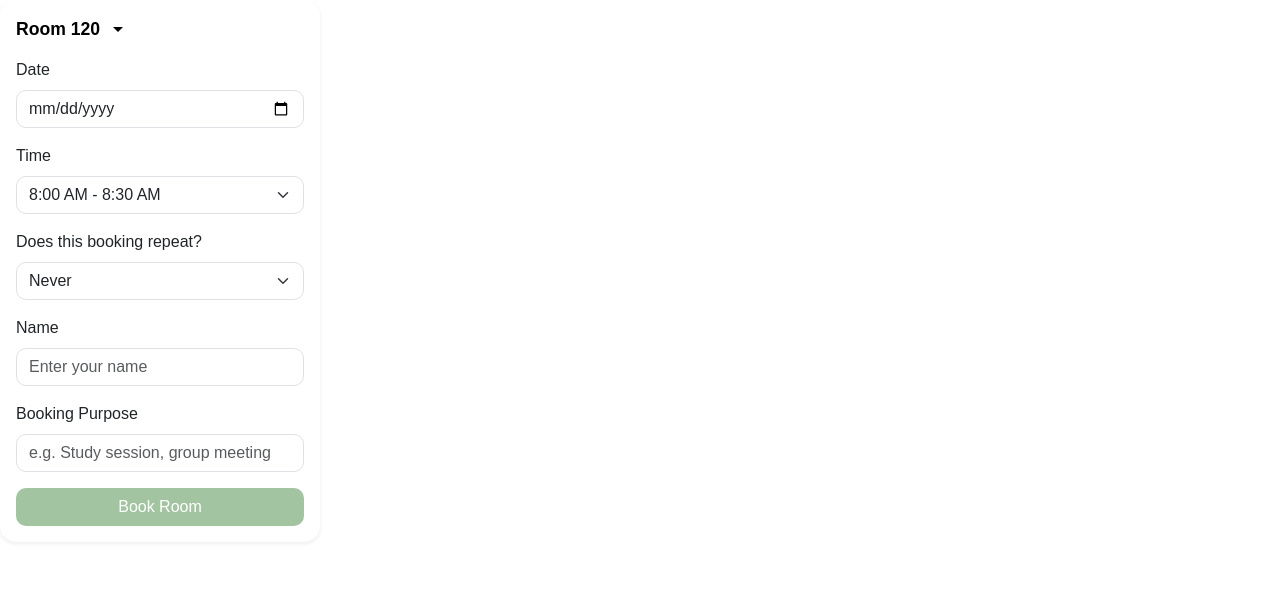
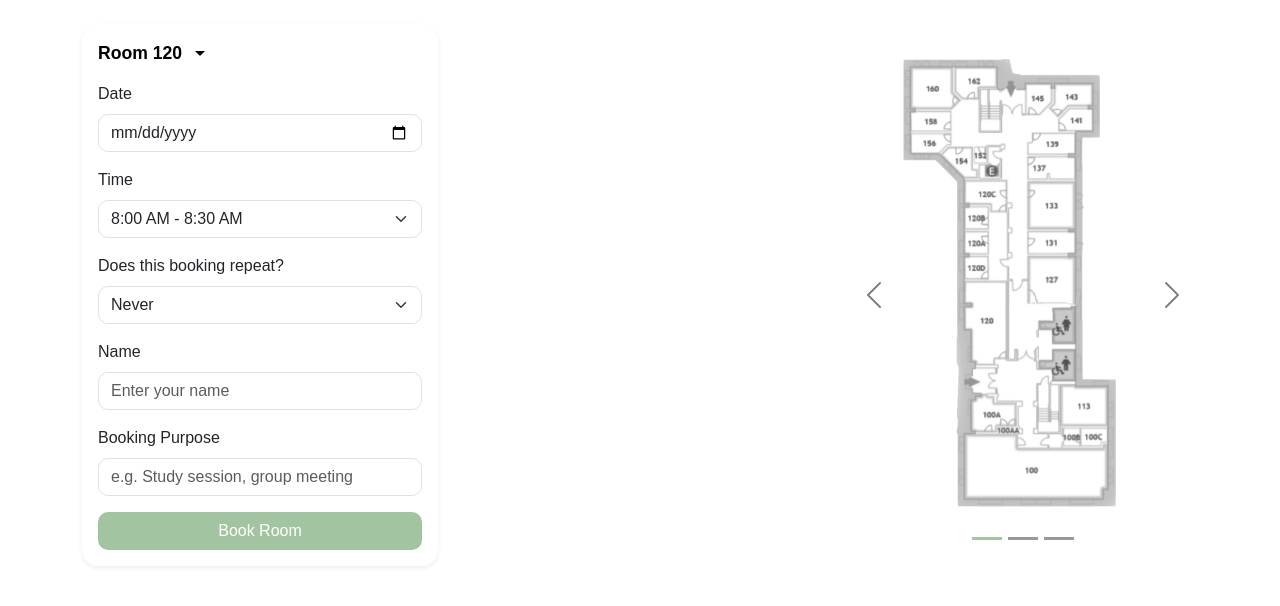
Before and after one commit to esme-nadeau/422-Price-Girls, a Python web app: template flask/templates/map.html in a window 1280 px wide. Shown: the top 606 px of the page. Run offline with Jinja, Linux system fonts and the light colour scheme; the template is opened without the code that fills it, so the values that code supplies are empty.

Commit message:
Added initial map design. Zoom needs to be fixed.

```diff
--- /dev/null
+++ b/flask/static/css/map.css
@@ -0,0 +1,72 @@
+/* reservation popup */
+body {
+    margin: 0;
+    font-family: Arial, sans-serif;
+    background-color: #ffffff;
+    display: flex;
+    flex-direction: column;
+    min-height: 100vh;
+}
+
+.booking-widget {
+    background: #fff;
+    border: none;
+    border-radius: 16px !important;
+    box-shadow: 0 10px 30px rgba(0, 0, 0, 0.2);
+}
+
+.booking-widget .form-control,
+.booking-widget select {
+    border-radius: 10px;
+}
+
+.booking-widget .btn {
+    border-radius: 10px;
+}
+
+.room-dropdown .dropdown-toggle {
+    background: none;
+    border: none;
+    color: #000;
+    font-weight: 600;
+    font-size: 1.1rem;
+    padding: 0;
+    display: flex;
+    align-items: center;
+    gap: 8px;
+}
+
+.room-dropdown .dropdown-toggle:focus {
+    box-shadow: none;
+}
+
+.dropdown-menu {
+    border-radius: 10px;
+}
+
+
+/* map widget */
+.carousel-indicators [data-bs-target] {
+    background-color: #333;  /* normal indicator */
+}
+
+.carousel-indicators .active {
+    background-color: #a3c4a1;  /* highlight color */
+}
+
+.carousel-control-prev-icon {
+    filter: invert(1); /* makes white arrows black */
+}
+
+.carousel-control-next-icon {
+    filter: invert(1);
+}
+
+.carousel-item img {
+    transition: transform 0.3s ease;
+    cursor: zoom-in;
+}
+
+.carousel-item img:hover {
+    transform: scale(1.5); /* adjust zoom level */
+}
--- a/flask/templates/map.html
+++ b/flask/templates/map.html
@@ -6,57 +6,18 @@
     <title>CS Room Reservations - Map</title>
 
     <link href="https://cdn.jsdelivr.net/npm/bootstrap@5.3.3/dist/css/bootstrap.min.css" rel="stylesheet">
+    <link href="{{ url_for('static', filename='css/map.css') }}" rel="stylesheet">
+    <script src="https://cdn.jsdelivr.net/npm/bootstrap@5.3.3/dist/js/bootstrap.bundle.min.js"></script>
 
-    <style>
-        body {
-            margin: 0;
-            font-family: Arial, sans-serif;
-            background-color: #ffffff;
-            display: flex;
-            flex-direction: column;
-            min-height: 100vh;
-        }
 
-        .booking-widget {
-            background: #fff;
-            border: none;
-            border-radius: 16px !important;
-            box-shadow: 0 10px 30px rgba(0, 0, 0, 0.2);
-        }
-
-        .booking-widget .form-control,
-        .booking-widget select {
-            border-radius: 10px;
-        }
-
-        .booking-widget .btn {
-            border-radius: 10px;
-        }
-
-        .room-dropdown .dropdown-toggle {
-            background: none;
-            border: none;
-            color: #000;
-            font-weight: 600;
-            font-size: 1.1rem;
-            padding: 0;
-            display: flex;
-            align-items: center;
-            gap: 8px;
-        }
-
-        .room-dropdown .dropdown-toggle:focus {
-            box-shadow: none;
-        }
-
-        .dropdown-menu {
-            border-radius: 10px;
-        }
-    </style>
 </head>
 
 <body>
-    <div class="booking-widget card shadow-sm p-3" style="width: 320px;">
+    <div class="container mt-4">
+        <div class="row">
+            <!-- Left: Booking Widget -->
+            <div class="col-md-4">
+                <div class="booking-widget card shadow-sm p-3" style="width: 100%;">
                     <!-- Room dropdown -->
                     <div class="d-flex justify-content-between align-items-center mb-3">
                         <div class="dropdown room-dropdown">
@@ -128,8 +89,38 @@
                     <!-- Submit -->
                     <button class="btn w-100 text-white" style="background-color: #a3c4a1;">Book Room</button>
                 </div>
+            </div>
+
+            <!-- Right: Carousel -->
+            <div class="col-md-8 d-flex justify-content-end">
+                <div id="carouselExampleIndicators" class="carousel slide" data-bs-ride="carousel" style="max-width: 350px;">
+                    <div class="carousel-indicators">
+                        <button type="button" data-bs-target="#carouselExampleIndicators" data-bs-slide-to="0" class="active" aria-current="true" aria-label="Slide 1"></button>
+                        <button type="button" data-bs-target="#carouselExampleIndicators" data-bs-slide-to="1" aria-label="Slide 2"></button>
+                        <button type="button" data-bs-target="#carouselExampleIndicators" data-bs-slide-to="2" aria-label="Slide 3"></button>
+                    </div>
+
+                    <div class="carousel-inner">
+                        <div class="carousel-item active">
+                            <img src="{{ url_for('static', filename='map_images/deshutes_1.png') }}"
+                            class="d-block w-100" alt="Deshutes Floor 1">
+                        </div>
+                    </div>
+
+                    <button class="carousel-control-prev" type="button" data-bs-target="#carouselExampleIndicators" data-bs-slide="prev">
+                        <span class="carousel-control-prev-icon" aria-hidden="true"></span>
+                        <span class="visually-hidden">Previous</span>
+                    </button>
+
+                    <button class="carousel-control-next" type="button" data-bs-target="#carouselExampleIndicators" data-bs-slide="next">
+                        <span class="carousel-control-next-icon" aria-hidden="true"></span>
+                        <span class="visually-hidden">Next</span>
+                    </button>
+                </div>
+            </div>
+        </div>
+    </div>
 
     <script src="https://cdn.jsdelivr.net/npm/bootstrap@5.3.3/dist/js/bootstrap.bundle.min.js"></script>
-
 </body>
 </html>
```
Also changed, not shown: flask/static/map_images/deshutes_1.png (added). Lines whose indentation alone changed are shown as unchanged.
